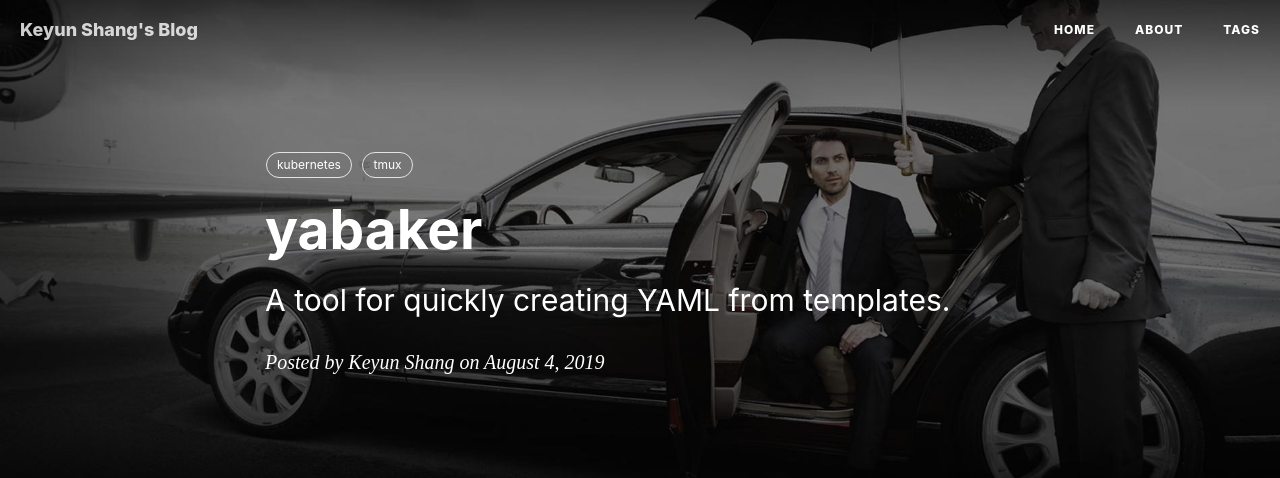
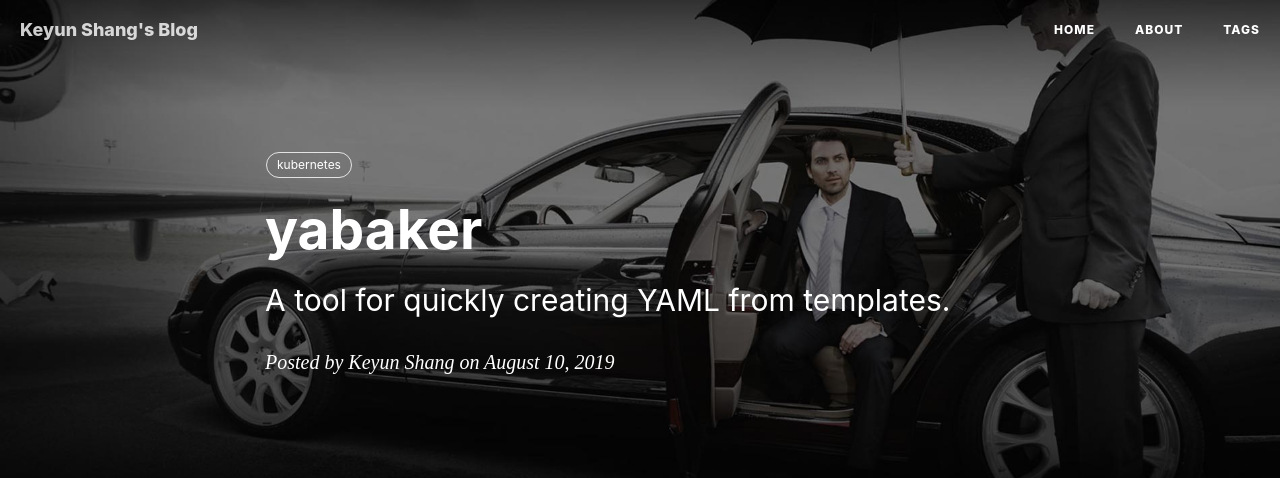
Before and after one commit to lanesky/lanesky.github.io, a Jekyll site: the page built from _posts/2018-08-10-a-tool-for-creating-yaml-from-template.md, in a window 1280 px wide and 900 px high. Shown: the top 478 px of the window. Built offline with Jekyll 4.4.1, drawn with Linux system fonts in a browser that asks for light colours; nearby versions of some CDN libraries; comment, search, counter and statistics services are not loaded.

Commit message:
add post

```diff
--- a/_posts/2018-08-10-a-tool-for-creating-yaml-from-template.md
+++ b/_posts/2018-08-10-a-tool-for-creating-yaml-from-template.md
@@ -2,13 +2,13 @@
 layout:     post
 title:      yabaker
 subtitle:   A tool for quickly creating YAML from templates.
-date:       2019-08-04
+date:       2019-08-10
 author:     Keyun Shang
 header-img: img/post-bg-kuaidi.jpg
 catalog: true
 tags:
     - kubernetes
-    - tmux
+
 ---
 
 There are many tools for orchestrating kubernetes YAML, such as helm, kustomerize or kaptain. However, they are too heavy for me.
```
